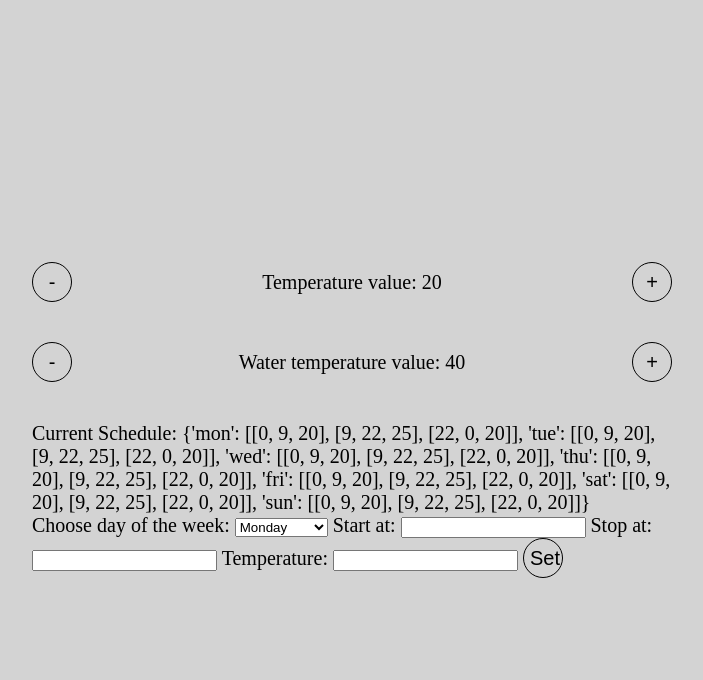
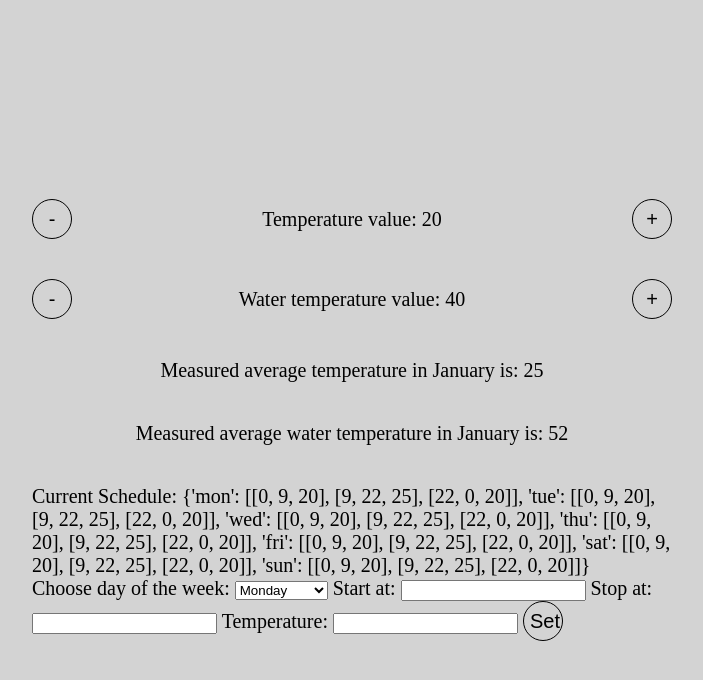
Before and after one commit to AlexandruIca/mqtt-heating-system, a Flask app: page / in a window 1280 px wide. Shown: the top 680 px of the page, without its empty margins (288-991 px from the left). Run offline with Flask 2, Linux system fonts and the light colour scheme.

Commit message:
Modified interface to show statistics (#24)

```diff
--- a/server/main.py
+++ b/server/main.py
@@ -19,8 +19,8 @@ def on_error(payload):
 
 def jsonify(msg_type, value, error):
     if error:
-        return '{"type": "' + msg_type + '", "value": "' + str(value) + '", "error": "' + str(error) + '"}'
-    return '{"type": "' + msg_type + '", "value": "' + str(value) + '"}'
+        return json.dumps({"type": msg_type, "value": value, "error": error})
+    return json.dumps({"type": msg_type, "value": value})
 
 
 @mqtt.on_connect()
@@ -101,15 +101,15 @@ def power_on(kind):
     return f"<p>Powered {kind}: {state.powered_on}</p>"
 
 
-@app.route('/temperature_usage')
+@app.route('/temperature_usage', methods=['POST'])
 def temperature_usage():
     temp_usage = state.temperature_usage
-    return f"<p> Medium heat temperature used in {temp_usage[1]} is: {round(sum(temp_usage[0]) / len(temp_usage[0]))}</p>"
+    return jsonify("statistics", {"month": temp_usage[1], "average_usage": round(sum(temp_usage[0]) / len(temp_usage[0]))}, "")
 
-@app.route('/water_temperature_usage')
+@app.route('/water_temperature_usage', methods=['POST'])
 def water_temperature_usage():
     water_temp_usage = state.water_temperature_usage
-    return f"<p> Medium water temperature used in {water_temp_usage[1]} is: {round(sum(water_temp_usage[0]) / len(water_temp_usage[0]))}</p>"
+    return jsonify("statistics", {"month": water_temp_usage[1], "average_usage": round(sum(water_temp_usage[0]) / len(water_temp_usage[0]))}, "")
 
 
 app.run()
--- a/server/templates/index.html
+++ b/server/templates/index.html
@@ -13,15 +13,20 @@
             display: flex;
             flex-direction: column;
             justify-content: space-around;
-            background: var(--background);}
+            background: var(--background);
+        }
         #container {
             width: 50%;
-            margin: auto;}
+            margin: auto;
+        }
         .holder {
             display: flex;
             justify-content: space-between;
-                margin: 2rem auto;}
-                p {margin: auto;}
+            margin: 2rem auto;
+        }
+        p {
+            margin: auto;
+        }
         button {
             font-size: 1rem;
             width: 2em;
@@ -30,23 +35,28 @@
             border: 1px solid black;
             border-radius: 100%;
             transition-property: background-color;
-                    transition-duration: .5s;}
-                button:hover { background: var(--highlight); }
+            transition-duration: .5s;
+        }
+        button:hover {
+            background: var(--highlight);
+        }
         #error {
             color: red;
-                text-align: center;}
+            text-align: center;
+        }
 	</style>
     <script>
         async function post(path, id, payload) {
-            const res = await fetch(path, {method: 'POST', body: payload})
-            const json = await res.json()
-            console.log(json)
-            if(json.error)
-                document.getElementById('error').innerHTML = json.error
-            else
-                document.getElementById('error').innerHTML = ""
+            const res = await fetch(path, {method: 'POST', body: payload});
+            const json = await res.json();
 
-            document.getElementById(id).innerHTML = json.value
+            if(json.error) {
+                document.getElementById('error').innerHTML = json.error;
+            } else {
+                document.getElementById('error').innerHTML = "";
+            }
+
+            document.getElementById(id).innerHTML = json.value;
         }
 
         function setTempSchedule() {
@@ -59,9 +69,16 @@
 
             post(`/schedule_temp`, 'schedule', JSON.stringify(data));
         }
+
+        function statistics(path, id, msg) {
+            fetch(path, {method: 'POST'})
+                .then(x => x.json())
+                .then(x => document.getElementById(id).innerHTML = `Measured average ${msg} in ${x.value.month} is: ${x.value.average_usage}`);
+        }
+
     </script>
 </head>
-<body>
+<body onload="statistics('/temperature_usage', 'statistics_temp', 'temperature'); statistics('/water_temperature_usage', 'statistics_water', 'water temperature');">
     <div id="container">
         <div class="holder">
             <button onClick="post('/temperature_down', 'temp')">-</button>
@@ -72,6 +89,13 @@
             <button onClick="post('/water_temperature_down', 'wtemp')">-</button>
             <p>Water temperature value: <span id="wtemp">{{ water }}</span></p>
             <button onClick="post('/water_temperature_up', 'wtemp')">+</button>
+        </div>
+
+        <div class="holder">
+            <p id="statistics_temp"></p>
+        </div>
+        <div class="holder">
+            <p id="statistics_water"></p>
         </div>
 
         <div>
```
Lines whose indentation alone changed are shown as unchanged.
